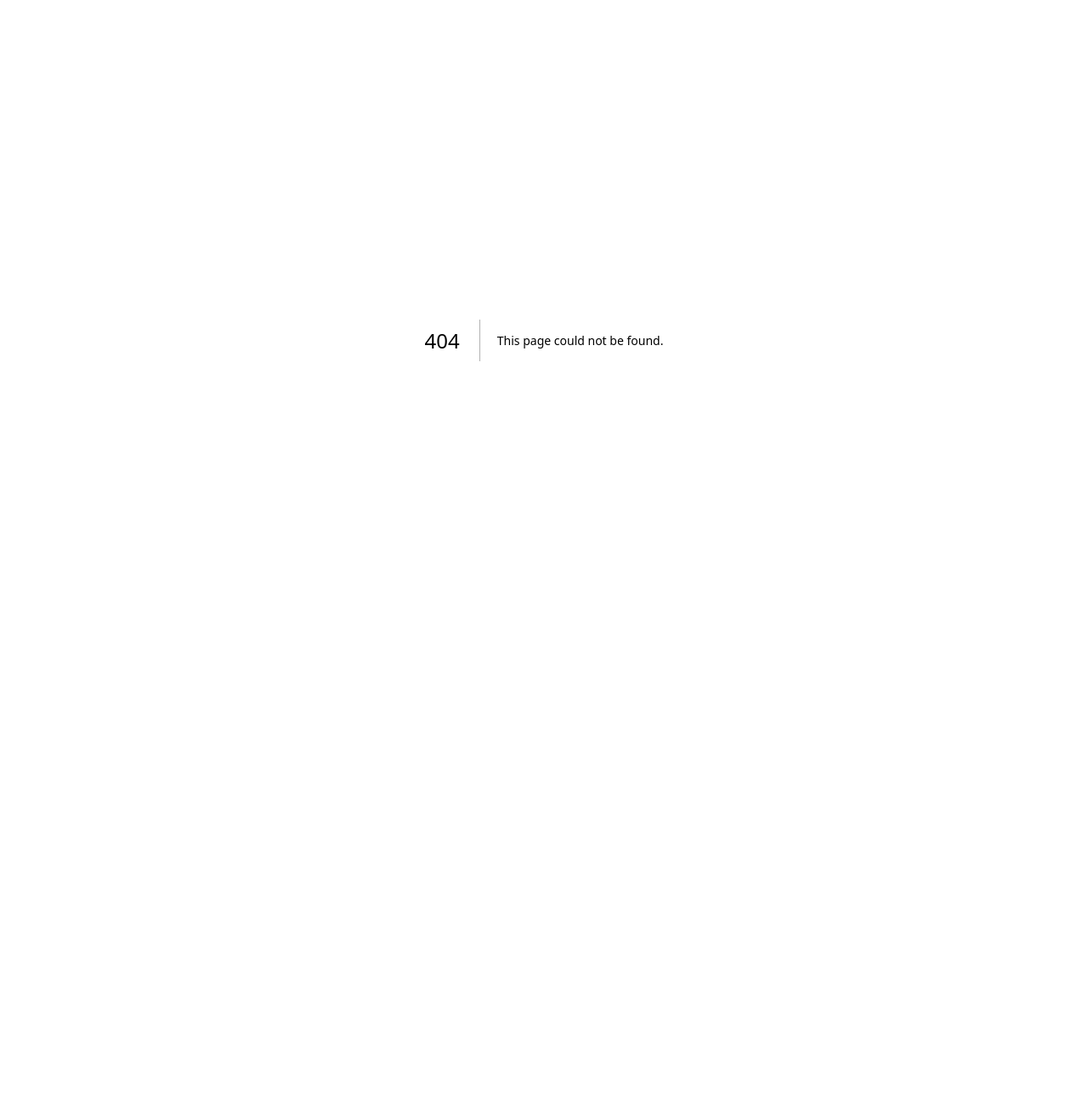
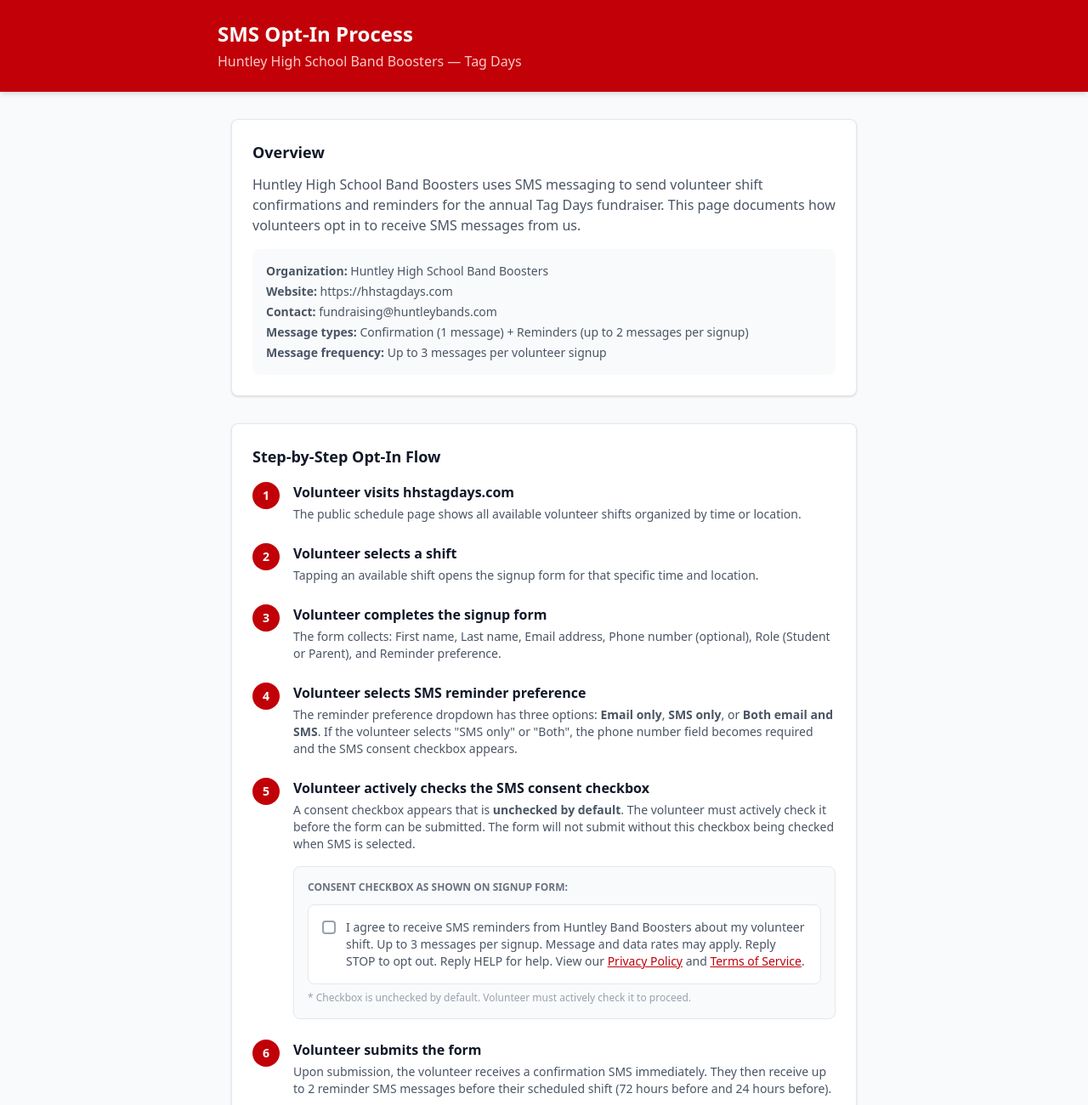
Before and after one commit to Wood-and-Waves/tagdays, a Next.js app: page /sms-opt-in in a window 1280 px wide. Before the commit this address had no page. Shown: the top 1300 px of the page at 85% size. Before the commit the page ends 800 px from the top, so only its background shows below. Built offline with nearby package versions, Linux system fonts and the light colour scheme.

Commit message:
Add SMS opt-in documentation page for Twilio A2P verification

```diff
--- /dev/null
+++ b/app/sms-opt-in/page.tsx
@@ -0,0 +1,165 @@
+import Link from 'next/link'
+
+export default function SMSOptInPage() {
+  return (
+    <main className="min-h-screen bg-gray-50">
+      <header className="bg-red-700 text-white py-6 px-4 shadow-md">
+        <div className="max-w-3xl mx-auto">
+          <h1 className="text-2xl font-bold">SMS Opt-In Process</h1>
+          <p className="text-red-200 mt-1">Huntley High School Band Boosters — Tag Days</p>
+        </div>
+      </header>
+
+      <div className="max-w-3xl mx-auto px-4 py-8 space-y-8">
+
+        {/* Overview */}
+        <div className="bg-white rounded-lg shadow-sm border border-gray-200 p-6">
+          <h2 className="text-lg font-bold text-gray-900 mb-3">Overview</h2>
+          <p className="text-gray-600">
+            Huntley High School Band Boosters uses SMS messaging to send volunteer shift
+            confirmations and reminders for the annual Tag Days fundraiser. This page
+            documents how volunteers opt in to receive SMS messages from us.
+          </p>
+          <div className="mt-4 bg-gray-50 rounded-lg p-4 text-sm text-gray-600 space-y-1">
+            <p><strong>Organization:</strong> Huntley High School Band Boosters</p>
+            <p><strong>Website:</strong> https://hhstagdays.com</p>
+            <p><strong>Contact:</strong> fundraising@huntleybands.com</p>
+            <p><strong>Message types:</strong> Confirmation (1 message) + Reminders (up to 2 messages per signup)</p>
+            <p><strong>Message frequency:</strong> Up to 3 messages per volunteer signup</p>
+          </div>
+        </div>
+
+        {/* Step by step */}
+        <div className="bg-white rounded-lg shadow-sm border border-gray-200 p-6">
+          <h2 className="text-lg font-bold text-gray-900 mb-4">Step-by-Step Opt-In Flow</h2>
+          <div className="space-y-6">
+
+            <div className="flex gap-4">
+              <div className="shrink-0 w-8 h-8 bg-red-700 text-white rounded-full flex items-center justify-center font-bold text-sm">1</div>
+              <div>
+                <p className="font-semibold text-gray-900">Volunteer visits hhstagdays.com</p>
+                <p className="text-gray-600 text-sm mt-1">The public schedule page shows all available volunteer shifts organized by time or location.</p>
+              </div>
+            </div>
+
+            <div className="flex gap-4">
+              <div className="shrink-0 w-8 h-8 bg-red-700 text-white rounded-full flex items-center justify-center font-bold text-sm">2</div>
+              <div>
+                <p className="font-semibold text-gray-900">Volunteer selects a shift</p>
+                <p className="text-gray-600 text-sm mt-1">Tapping an available shift opens the signup form for that specific time and location.</p>
+              </div>
+            </div>
+
+            <div className="flex gap-4">
+              <div className="shrink-0 w-8 h-8 bg-red-700 text-white rounded-full flex items-center justify-center font-bold text-sm">3</div>
+              <div>
+                <p className="font-semibold text-gray-900">Volunteer completes the signup form</p>
+                <p className="text-gray-600 text-sm mt-1">The form collects: First name, Last name, Email address, Phone number (optional), Role (Student or Parent), and Reminder preference.</p>
+              </div>
+            </div>
+
+            <div className="flex gap-4">
+              <div className="shrink-0 w-8 h-8 bg-red-700 text-white rounded-full flex items-center justify-center font-bold text-sm">4</div>
+              <div>
+                <p className="font-semibold text-gray-900">Volunteer selects SMS reminder preference</p>
+                <p className="text-gray-600 text-sm mt-1">
+                  The reminder preference dropdown has three options: <strong>Email only</strong>, <strong>SMS only</strong>, or <strong>Both email and SMS</strong>.
+                  If the volunteer selects "SMS only" or "Both", the phone number field becomes required and the SMS consent checkbox appears.
+                </p>
+              </div>
+            </div>
+
+            <div className="flex gap-4">
+              <div className="shrink-0 w-8 h-8 bg-red-700 text-white rounded-full flex items-center justify-center font-bold text-sm">5</div>
+              <div>
+                <p className="font-semibold text-gray-900">Volunteer actively checks the SMS consent checkbox</p>
+                <p className="text-gray-600 text-sm mt-1">
+                  A consent checkbox appears that is <strong>unchecked by default</strong>. The volunteer must actively check it before the form can be submitted. The form will not submit without this checkbox being checked when SMS is selected.
+                </p>
+
+                {/* Mock consent checkbox */}
+                <div className="mt-4 bg-gray-50 border border-gray-200 rounded-lg p-4">
+                  <p className="text-xs font-semibold text-gray-500 uppercase mb-3">Consent checkbox as shown on signup form:</p>
+                  <div className="flex items-start gap-3 bg-white border border-gray-200 rounded-lg p-4">
+                    <div className="mt-0.5 w-4 h-4 border-2 border-gray-400 rounded shrink-0 flex items-center justify-center">
+                      <div className="w-2 h-2 bg-red-700 rounded-sm opacity-0"></div>
+                    </div>
+                    <p className="text-sm text-gray-600">
+                      I agree to receive SMS reminders from Huntley Band Boosters about
+                      my volunteer shift. Up to 3 messages per signup. Message and data
+                      rates may apply. Reply STOP to opt out. Reply HELP for help.
+                      View our{' '}
+                      <span className="text-red-700 underline">Privacy Policy</span>
+                      {' '}and{' '}
+                      <span className="text-red-700 underline">Terms of Service</span>.
+                    </p>
+                  </div>
+                  <p className="text-xs text-gray-400 mt-2">* Checkbox is unchecked by default. Volunteer must actively check it to proceed.</p>
+                </div>
+              </div>
+            </div>
+
+            <div className="flex gap-4">
+              <div className="shrink-0 w-8 h-8 bg-red-700 text-white rounded-full flex items-center justify-center font-bold text-sm">6</div>
+              <div>
+                <p className="font-semibold text-gray-900">Volunteer submits the form</p>
+                <p className="text-gray-600 text-sm mt-1">
+                  Upon submission, the volunteer receives a confirmation SMS immediately. They then receive up to 2 reminder SMS messages before their scheduled shift (72 hours before and 24 hours before).
+                </p>
+              </div>
+            </div>
+
+          </div>
+        </div>
+
+        {/* Message examples */}
+        <div className="bg-white rounded-lg shadow-sm border border-gray-200 p-6">
+          <h2 className="text-lg font-bold text-gray-900 mb-4">Sample Messages</h2>
+          <div className="space-y-4">
+            <div>
+              <p className="text-xs font-semibold text-gray-500 uppercase mb-2">Confirmation (sent immediately after signup):</p>
+              <div className="bg-gray-50 border border-gray-200 rounded-lg p-3 text-sm text-gray-700">
+                Hi [First Name]! You're signed up for Tag Days 2026. Location: [Location Name]. Date: [Date], [Start Time]-[End Time]. Arrive at band room 20-30 min early. Go Raiders! - Huntley Band Boosters
+              </div>
+            </div>
+            <div>
+              <p className="text-xs font-semibold text-gray-500 uppercase mb-2">Reminder 1 (72 hours before shift):</p>
+              <div className="bg-gray-50 border border-gray-200 rounded-lg p-3 text-sm text-gray-700">
+                Reminder: Your Tag Days shift is coming up! [Date] at [Start Time], [Location Name]. Arrive at band room 20-30 min early. Reply STOP to opt out. - Huntley Band Boosters
+              </div>
+            </div>
+            <div>
+              <p className="text-xs font-semibold text-gray-500 uppercase mb-2">Reminder 2 (24 hours before or day-of shift):</p>
+              <div className="bg-gray-50 border border-gray-200 rounded-lg p-3 text-sm text-gray-700">
+                Tag Days reminder: Your shift is TODAY at [Start Time] at [Location Name]. Arrive at band room 20-30 min early. Go Raiders! - Huntley Band Boosters
+              </div>
+            </div>
+          </div>
+        </div>
+
+        {/* Opt-out info */}
+        <div className="bg-white rounded-lg shadow-sm border border-gray-200 p-6">
+          <h2 className="text-lg font-bold text-gray-900 mb-4">Opt-Out & Help Information</h2>
+          <div className="space-y-3 text-sm text-gray-600">
+            <p><strong>To opt out:</strong> Reply STOP, STOPALL, UNSUBSCRIBE, CANCEL, END, QUIT, OPTOUT, or REVOKE to any message.</p>
+            <p><strong>Opt-out confirmation:</strong> You have successfully been unsubscribed. You will not receive any more messages from this number. Reply START to resubscribe.</p>
+            <p><strong>For help:</strong> Reply HELP or INFO to any message.</p>
+            <p><strong>Help response:</strong> Reply STOP to unsubscribe. Msg&Data Rates May Apply.</p>
+            <p><strong>Message frequency:</strong> Up to 3 messages per volunteer signup.</p>
+            <p><strong>Message and data rates may apply.</strong></p>
+          </div>
+        </div>
+
+        {/* Links */}
+        <div className="bg-white rounded-lg shadow-sm border border-gray-200 p-6">
+          <h2 className="text-lg font-bold text-gray-900 mb-4">Policy Documents</h2>
+          <div className="flex gap-4">
+            <Link href="/privacy" className="text-red-700 underline text-sm">Privacy Policy</Link>
+            <Link href="/terms" className="text-red-700 underline text-sm">Terms of Service</Link>
+          </div>
+        </div>
+
+      </div>
+    </main>
+  )
+}
```
